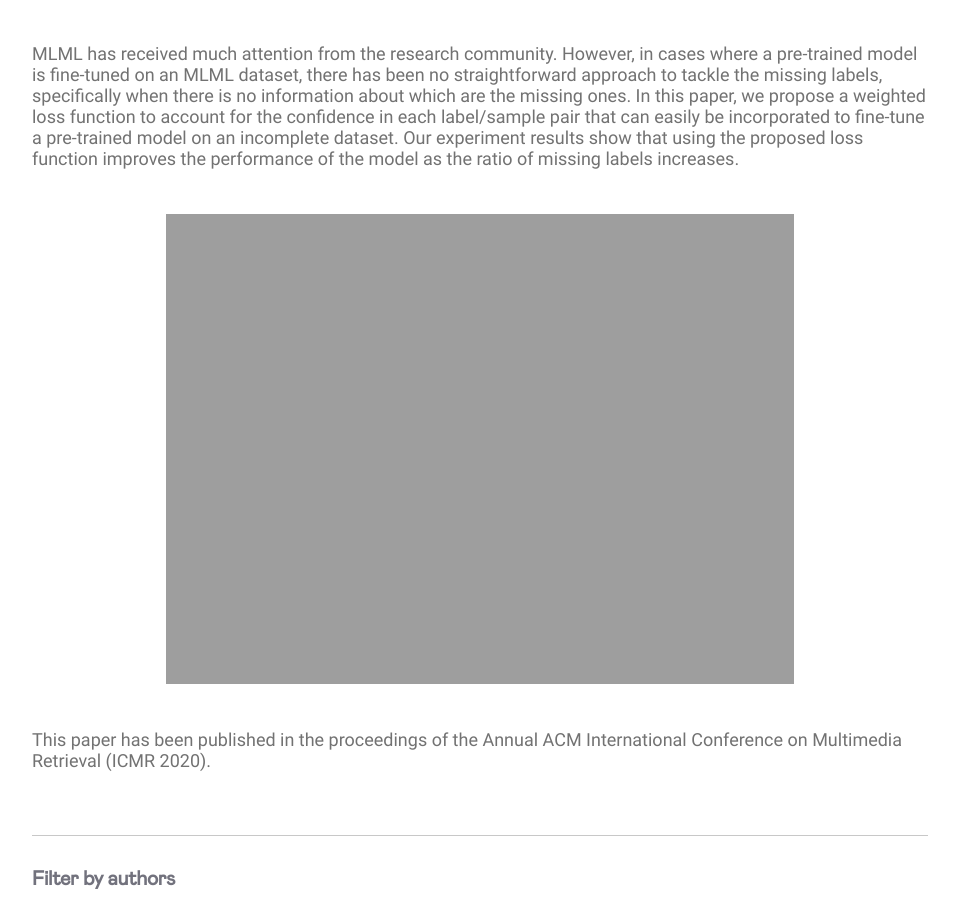
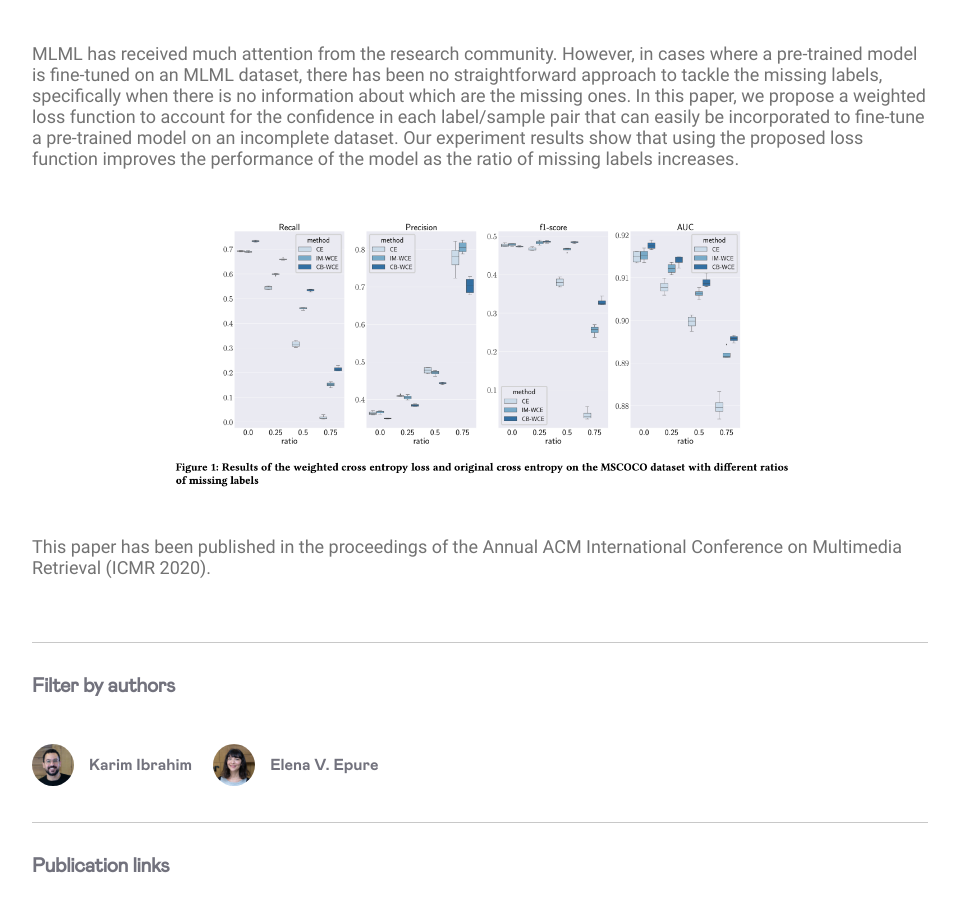
Before and after one commit to deezer/deezer.github.io, a Jekyll site: the page built from _posts/2020-06-08-icmr-ibrahim.md, in a window 1280 px wide. Shown: the part 470-1386 px from the top of the page, without its empty margins (160-1119 px from the left). Built offline with Jekyll 4.4.1, drawn with Linux system fonts in a browser that asks for light colours; comment, search, counter and statistics services are not loaded.

Commit message:
fix ICMR image

```diff
--- a/_posts/2020-06-08-icmr-ibrahim.md
+++ b/_posts/2020-06-08-icmr-ibrahim.md
@@ -25,7 +25,7 @@ MLML has received much attention from the research community. However, in cases
 <div class="publication-illustration">
     <img
         style="width: 70%;"
-        src="{{ '/static/images/publis/ibrahim20icmr/ibrahim20icmr.png' | prepend: site.url }}"
+        src="{{ '/static/images/publis/ibrahim2020icmr/ibrahim2020icmr.png' | prepend: site.url }}"
         alt="Weighted cross-entropy loss results"/>
 </div>
 
```
